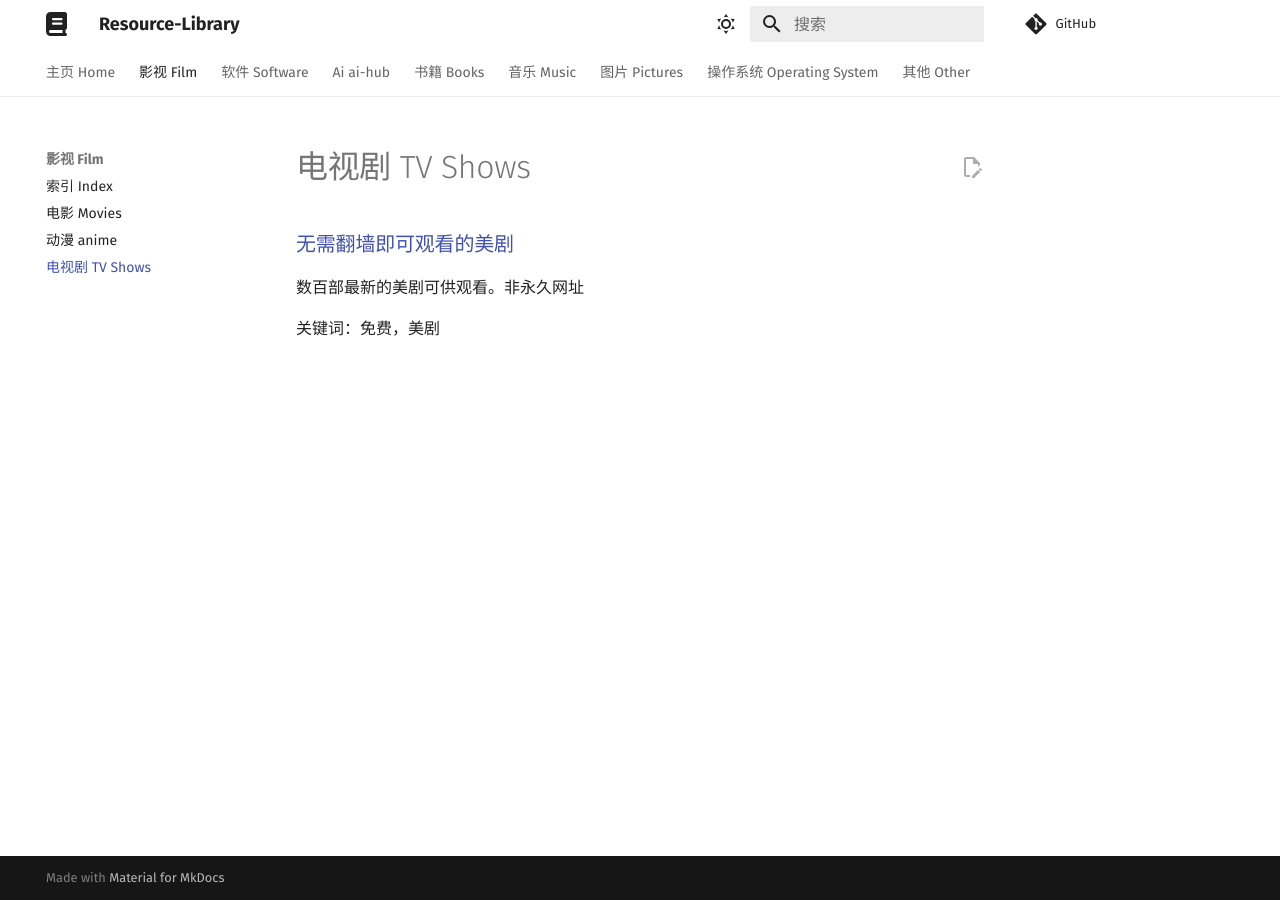
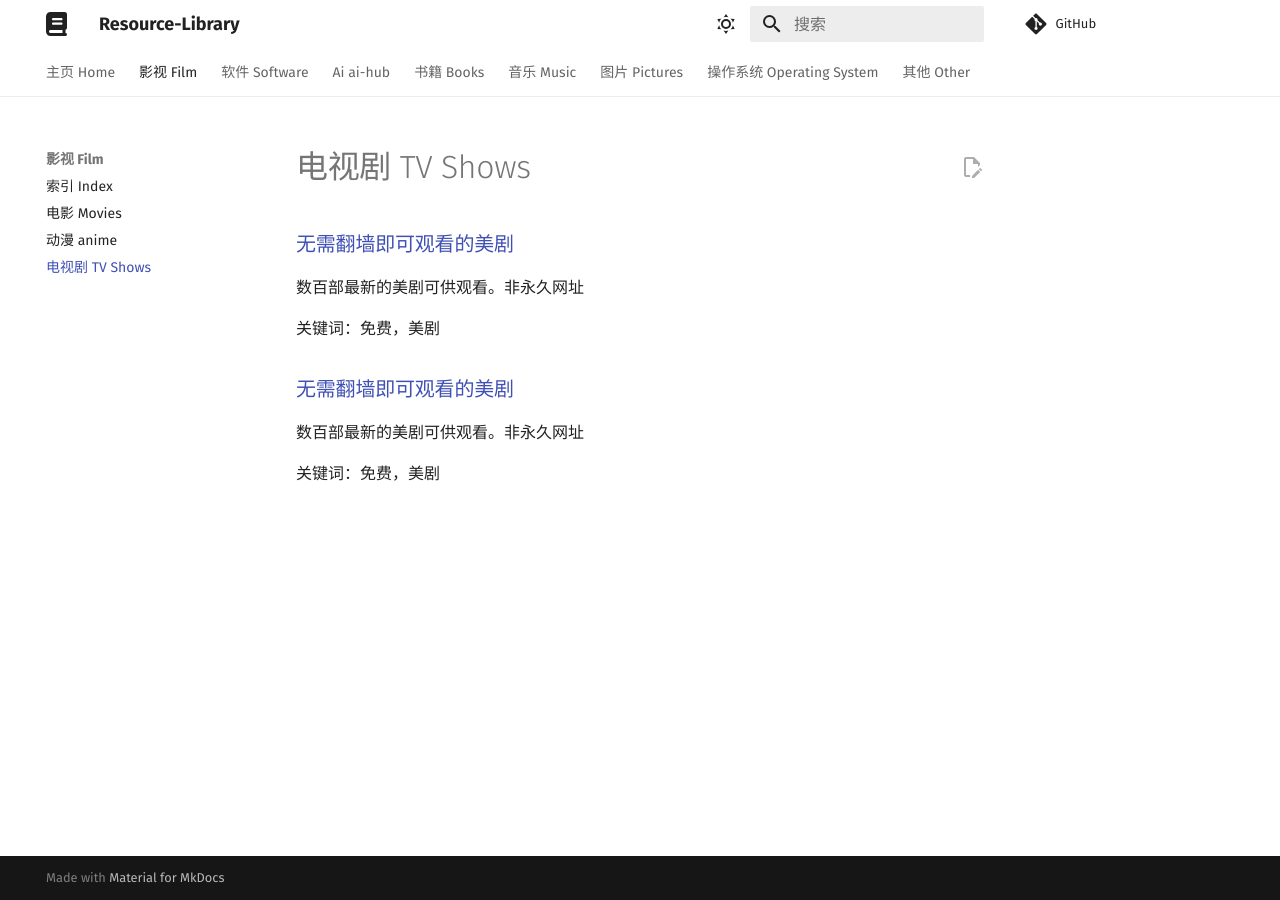
Before and after one commit to Chocolateater/Resource-Library, an MkDocs documentation site: the page built from docs/Film/tvshows.md, in a window 1280 px wide. Built offline with MkDocs 1.6.1 and Material for MkDocs 9.7.7, drawn with Linux system fonts in a browser that asks for light colours; comment, search, counter and statistics services are not loaded.

Commit message:
Update index.md via GitHub API

```diff
--- a/docs/Film/tvshows.md
+++ b/docs/Film/tvshows.md
@@ -3,3 +3,9 @@
 数百部最新的美剧可供观看。非永久网址
 
 关键词：免费，美剧
+
+<h3><a href="https://www.zxzja.com/">无需翻墙即可观看的美剧</a> </h3>
+
+数百部最新的美剧可供观看。非永久网址
+
+关键词：免费，美剧
```
